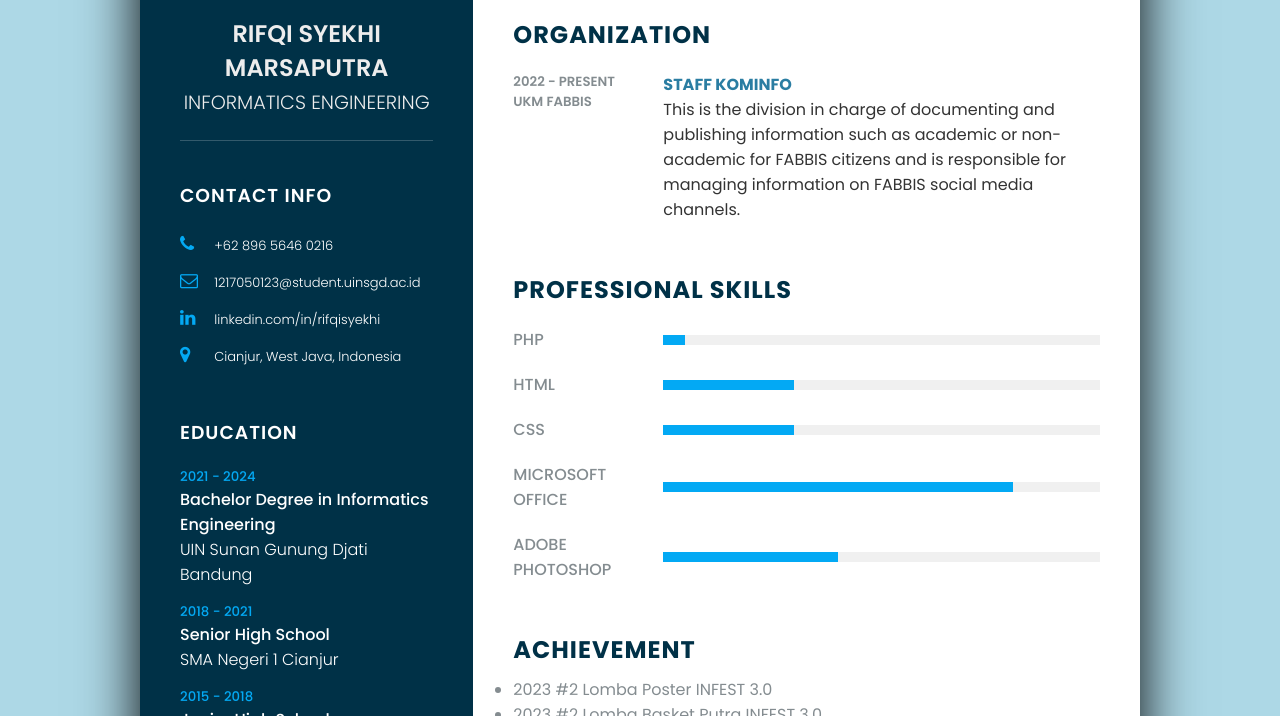
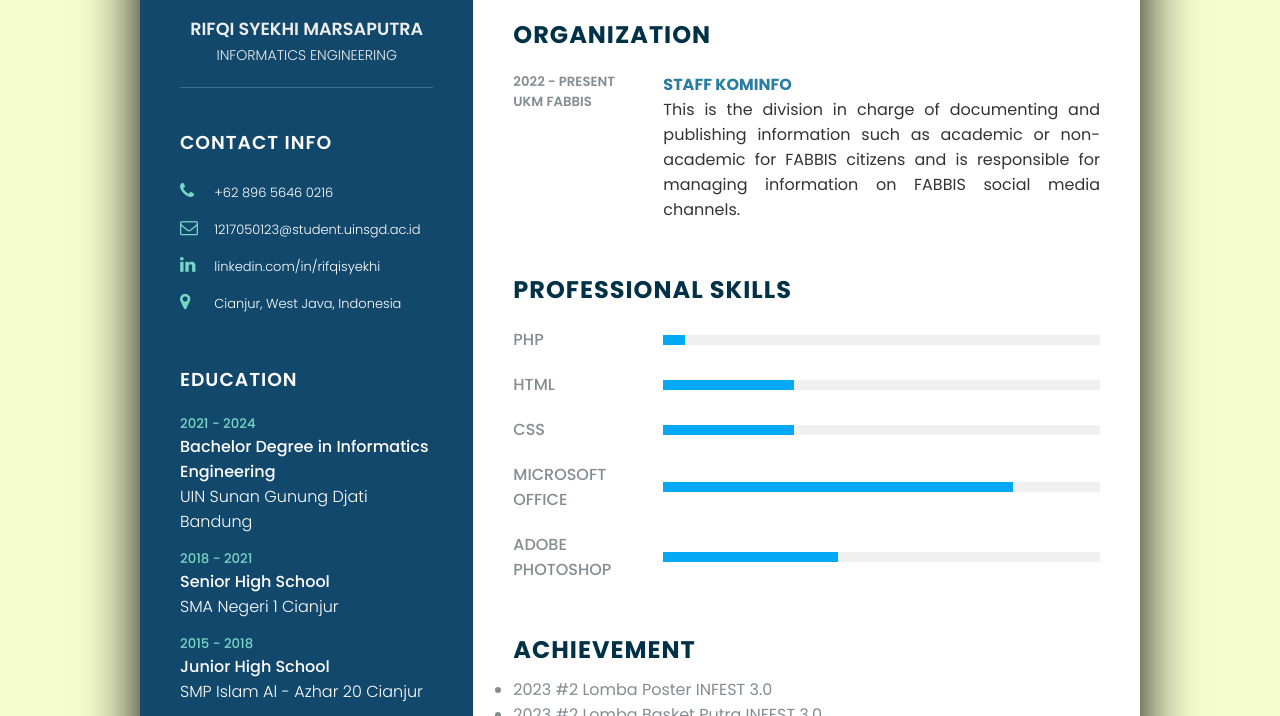
Before and after one commit to rifqisyekhi/PraktikumPAW, a plain HTML site: page MyWeb/cv/Curiculumvitae.html in a window 1280 px wide. Shown: the part 293-1009 px from the top of the page. Drawn offline with Linux system fonts and the light colour scheme.

Commit message:
Update style.css

```diff
--- a/MyWeb/cv/style.css
+++ b/MyWeb/cv/style.css
@@ -8,7 +8,7 @@
 }
 
 body {
-    background: lightblue;
+    background: #F5FCCD;
     display: flex;
     justify-content: center;
     align-items: center;
@@ -29,7 +29,7 @@ body {
 
 .container .left_side {
     position: relative;
-    background: #003147;
+    background: #12486B;
     padding: 40px;
 }
 
@@ -61,7 +61,7 @@ body {
 
 .profileText h2 {
     color: #ededed;
-    font-size: 1.5em;
+    font-size: 1.1em;
     margin-top: 20px;
     text-transform: uppercase;
     text-align: center;
@@ -101,7 +101,7 @@ body {
     display: inline-block;
     width: 30px;
     font-size: 18px;
-    color: #03a9f4;
+    color: #78D6C6;
 }
 
 .contactInfo ul li span {
@@ -115,7 +115,7 @@ body {
 }
 
 .contactInfo.education h5 {
-    color: #03a9f4;
+    color: #78D6C6;
     font-weight: 500;
 }
 
@@ -143,7 +143,7 @@ body {
     top: 0;
     left: 0;
     height: 100%;
-    background: #03a9f4;
+    background: #419197;
 }
 
 .container .right_side {
@@ -201,6 +201,10 @@ p {
     font-size: 16px;
 }
 
+.about .box .text p {
+    text-align: justify;
+}
+
 .skills .box {
     position: relative;
     width: 100%;
```
